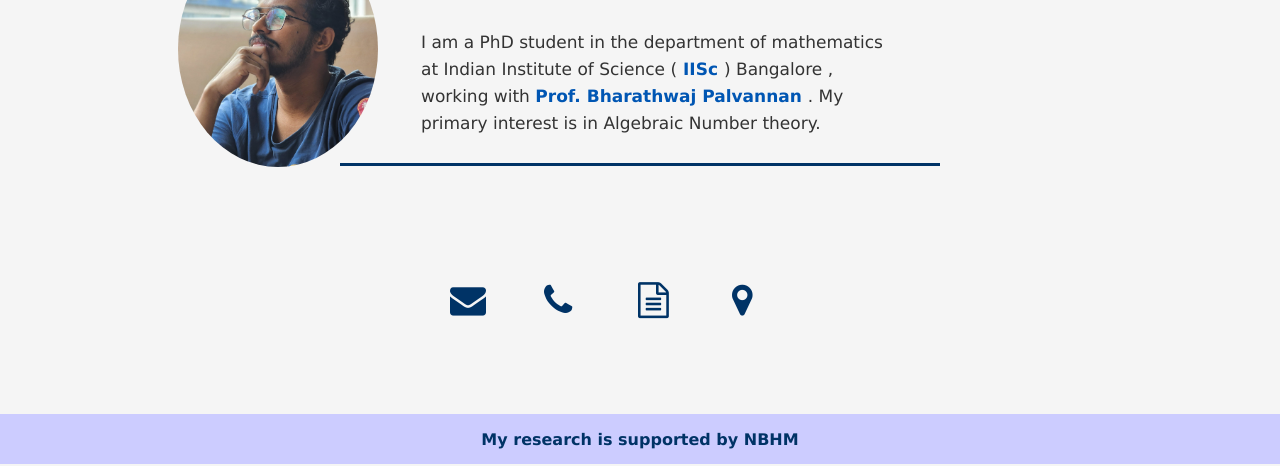
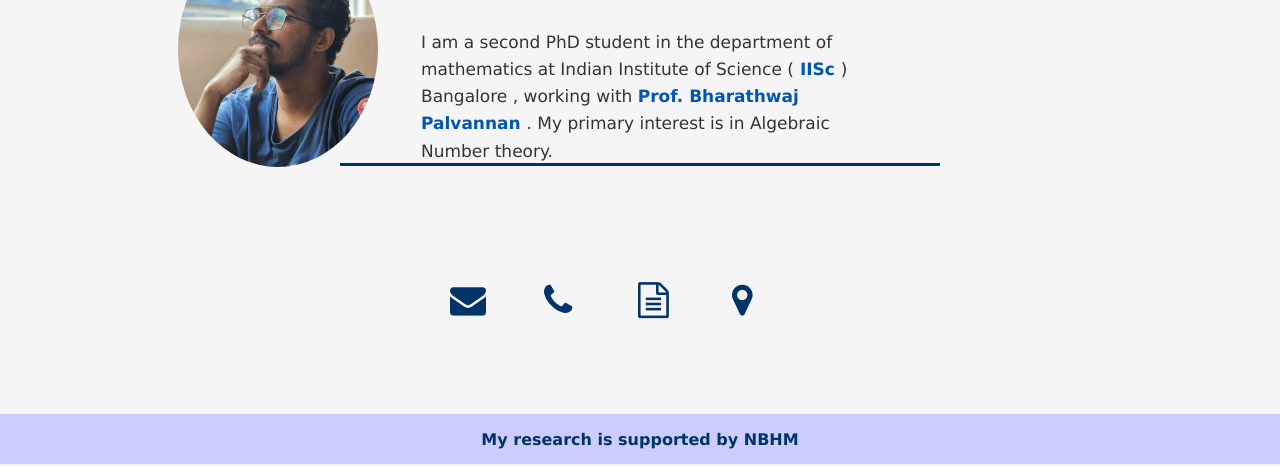
Before and after one commit to vyshnav-math/Vyshnav, a plain HTML site: page index.html in a window 1280 px wide. Shown: the part 334-800 px from the top of the page. Drawn offline with Linux system fonts and the light colour scheme.

Commit message:
Update index.html

```diff
--- a/index.html
+++ b/index.html
@@ -190,7 +190,7 @@ a:link
 			<h1  >Vyshnav V</h1>
 
 			<p id="p1"; style="font-size: 17px; line-height: 1.6; position:relative; top:10px;left:1px">
-			 I am a PhD student in the department of mathematics at  Indian Institute of Science (<a href="https://math.iisc.ac.in/" target="_blank"> IISc </a>) Bangalore , working with <a href="https://pbharathwaj.github.io/" target="_blank"> Prof. Bharathwaj Palvannan </a>. My primary interest is in Algebraic Number theory.
+			 I am a second PhD student in the department of mathematics at  Indian Institute of Science (<a href="https://math.iisc.ac.in/" target="_blank"> IISc </a>) Bangalore , working with <a href="https://pbharathwaj.github.io/" target="_blank"> Prof. Bharathwaj Palvannan </a>. My primary interest is in Algebraic Number theory.
 			</p>
 
 		</div>
```
